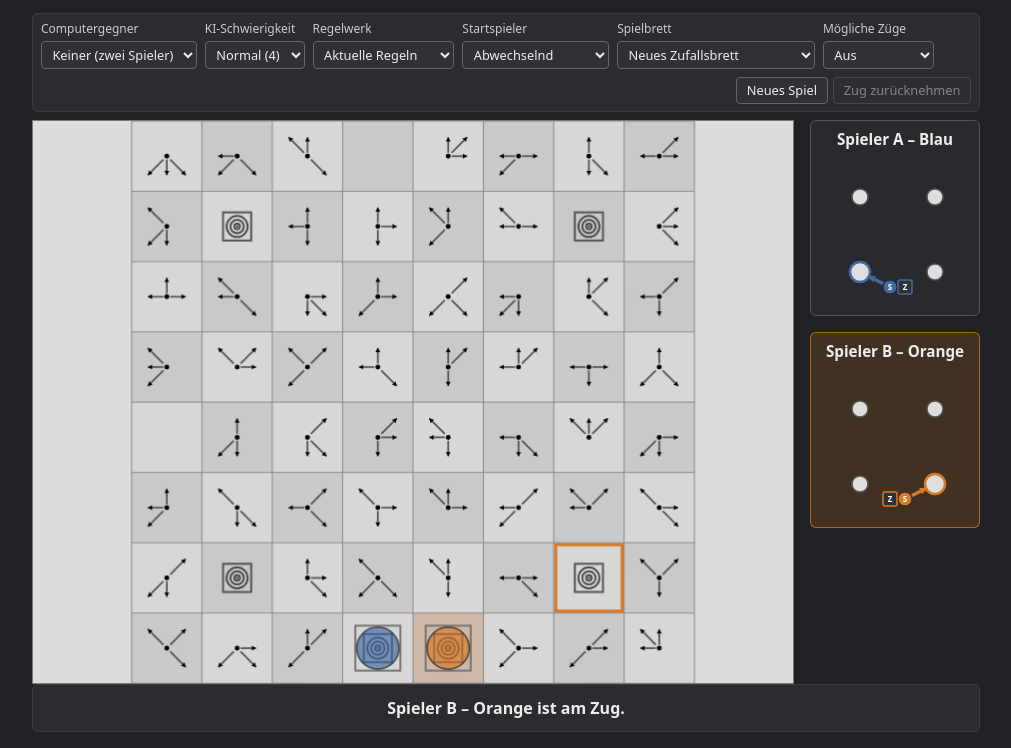
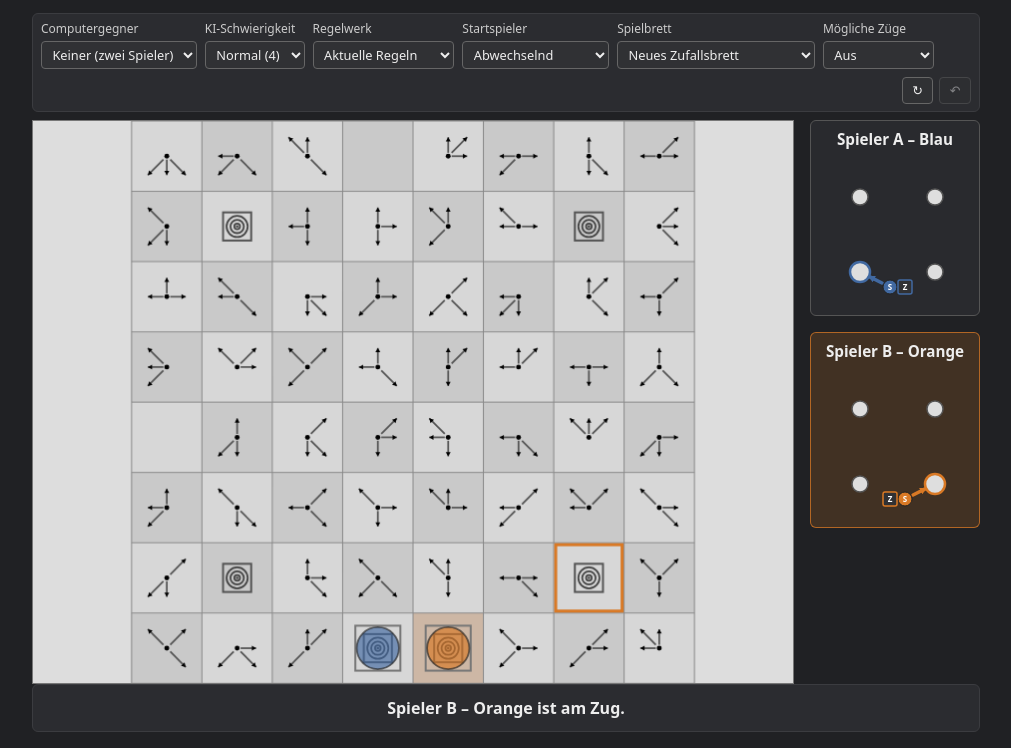
Before and after one commit to mgbeyer/trippples, a plain HTML site: page index.html in a window 1280 px wide. Shown: the part 52-800 px from the top of the page, without its empty margins (134-1145 px from the left). Drawn offline with Linux system fonts and the light colour scheme.

Commit message:
changed caption of new and undo buttons

```diff
--- a/index.html
+++ b/index.html
@@ -75,11 +75,11 @@
             </div>
 
             <div class="gameActions">
-                <button id="newGameButton" type="button">
-                    Neues Spiel
+                <button id="newGameButton" type="button" title="Neues Spiel">
+                    ↻
                 </button>
-                <button id="undoButton" type="button">
-                    Zug zurücknehmen
+                <button id="undoButton" type="button" title="Zug zurücknehmen">
+                    ↶
                 </button>
             </div>
         </section>
```
